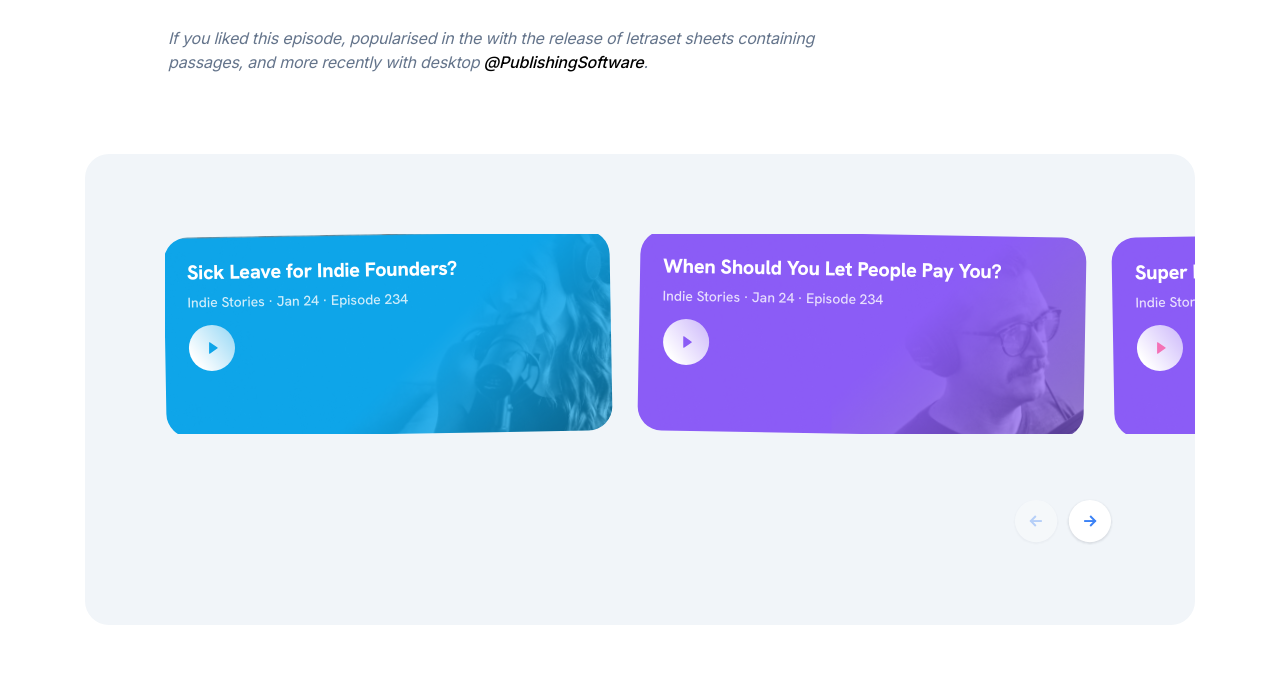
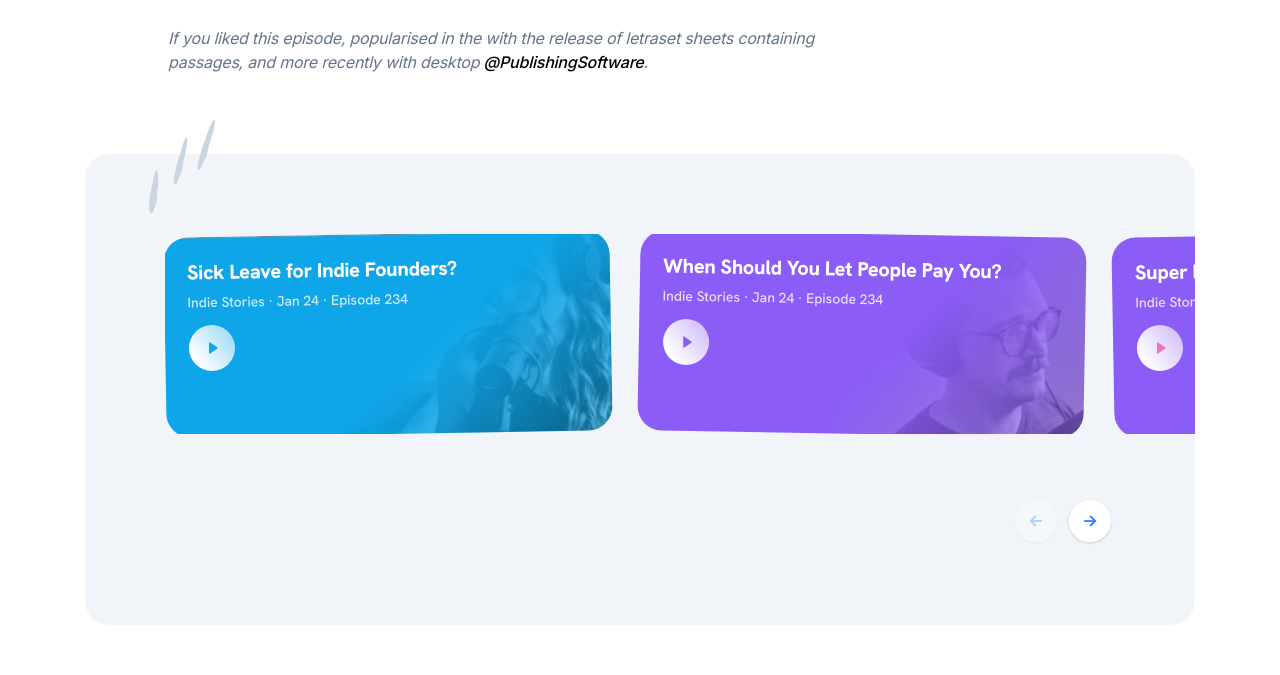
Before and after one commit to HiAkshat/podcast-land, a React (Vite) app: page / in a window 1280 px wide. Shown: the part 1560-2235 px from the top of the page. Built offline with nearby package versions, Linux system fonts and the light colour scheme.

Commit message:
shapes added to episodes

```diff
--- a/src/components/episodes/episodes.jsx
+++ b/src/components/episodes/episodes.jsx
@@ -34,7 +34,8 @@ const episodes = [
 
 export default function Episodes() {
   return (
-    <div className="flex flex-col bg-[#F1F5F9] rounded-[24px] py-[80px] pl-[80px] mb-[80px]">
+    <div className="relative flex flex-col bg-[#F1F5F9] rounded-[24px] py-[80px] pl-[80px] mb-[80px]">
+      <img className="absolute left-[64px] top-[-34px] w-[66px]" src="./assets/Shapes.svg" alt="" />
       <div className="flex overflow-hidden">
         {episodes.map((episode) => (
           <div className="even:rotate-1 odd:rotate-[-1deg] mr-[28px]">
```
Also changed, not shown: public/assets/Shapes.svg (added).
